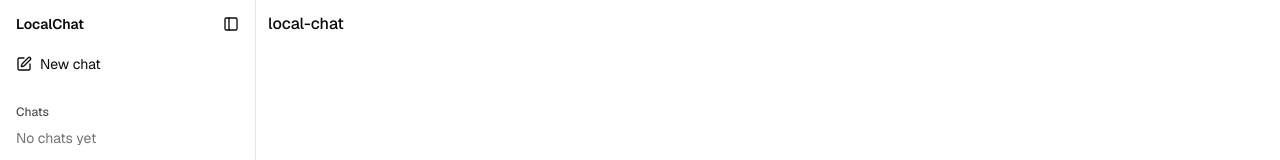
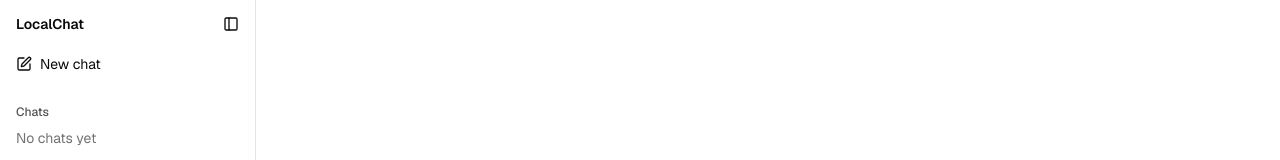
Before and after one commit to 18gen/local-chat, a Next.js app in the folder frontend/: page / in a window 1280 px wide. Shown: the top 160 px of the page. Built offline with nearby package versions, Linux system fonts and the light colour scheme.

Commit message:
style(frontend): leave header title empty for new chats

```diff
--- a/frontend/src/components/chat/chat.tsx
+++ b/frontend/src/components/chat/chat.tsx
@@ -84,7 +84,7 @@ export function Chat() {
           {/* On mobile the closed sidebar is fully hidden, so it needs an opener here. */}
           <SidebarTrigger className="md:hidden" />
           <span className="truncate font-medium">
-            {active?.title ?? "local-chat"}
+            {active?.title}
           </span>
         </header>
 
```
